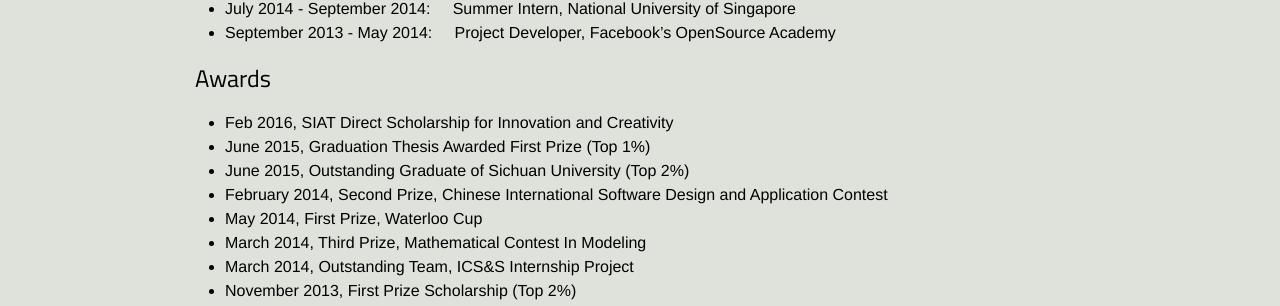
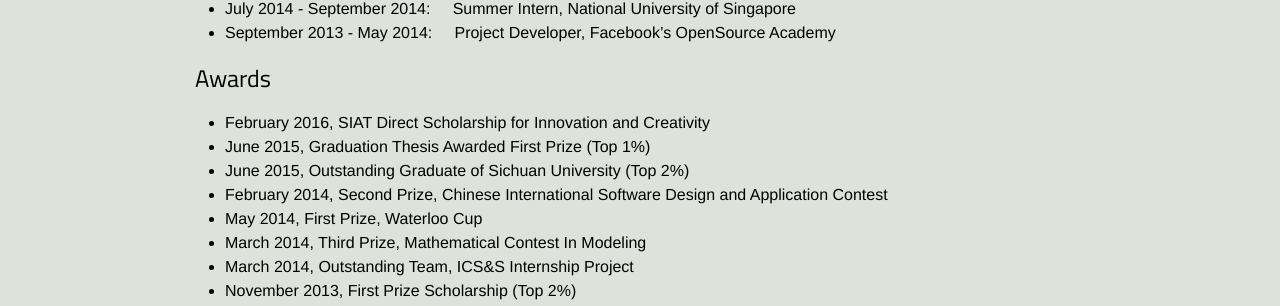
Before and after one commit to BestSonny/BestSonny.github.io.old, a Jekyll site: the page built from about.md, in a window 1280 px wide. Shown: the part 892-1198 px from the top of the page. Built offline with Jekyll 4.4.1, drawn with Linux system fonts in a browser that asks for light colours.

Commit message:
update information

```diff
--- a/about.md
+++ b/about.md
@@ -108,7 +108,7 @@ My research interests lie in computer vision, machine learning and pattern recog
 <h2 id="awards">Awards</h2>
 
 <div style="text-align: left;" markdown="1">
-* Feb 2016,          SIAT Direct Scholarship for Innovation and Creativity
+* February 2016,    SIAT Direct Scholarship for Innovation and Creativity
 * June 2015,        Graduation Thesis Awarded First Prize (Top 1%)
 * June 2015,        Outstanding Graduate of Sichuan University (Top 2%)
 * February 2014, 	Second Prize, Chinese International Software Design and Application Contest
```
